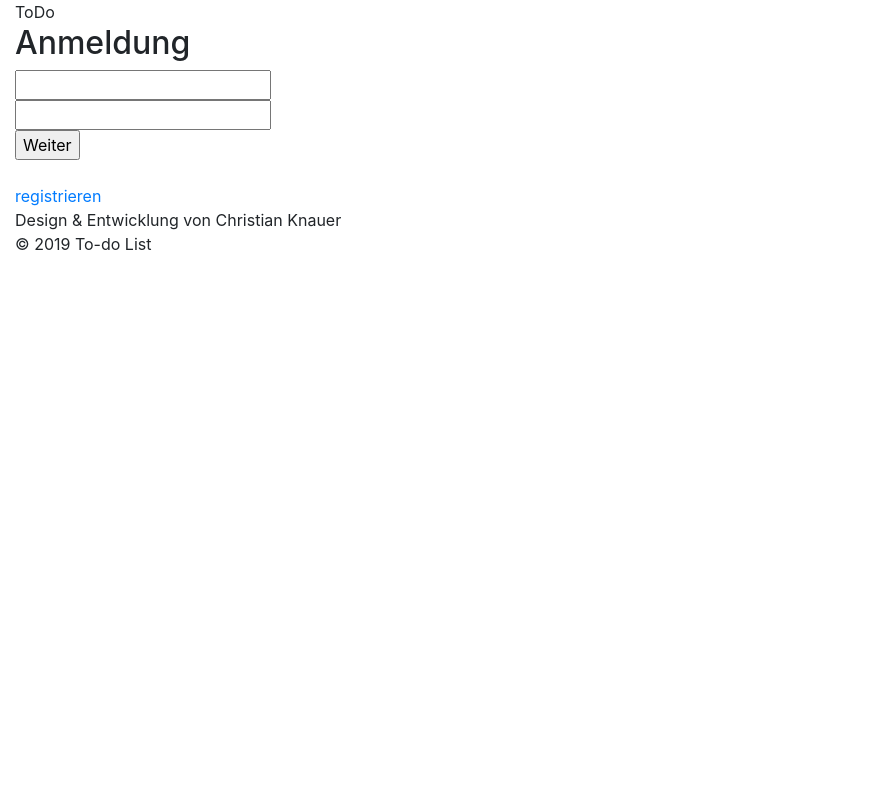
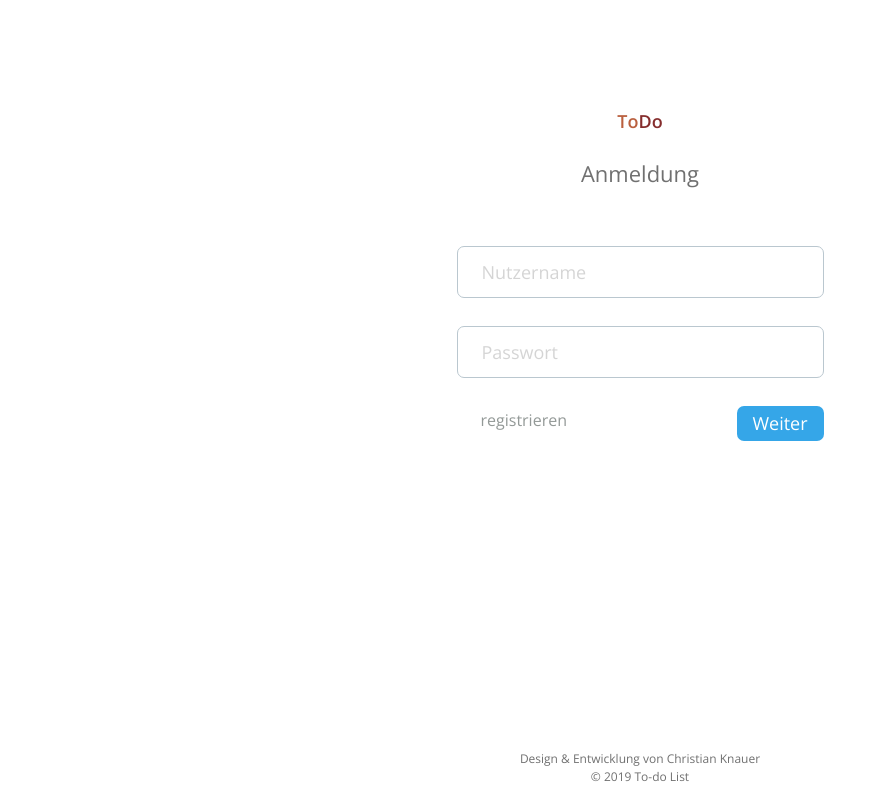
Before and after one commit to ChrisKnauer/todo, a PHP site: page /index.php in a window 1280 px wide. Shown: the whole page, without its empty margins (0-872 px from the left). Run offline with PHP 8.4, Linux system fonts and the light colour scheme; some libraries are stand-ins or nearby versions.

Commit message:
style log in page

```diff
--- a/todo/private/shared/footer.php
+++ b/todo/private/shared/footer.php
@@ -1,8 +1,11 @@
-	<footer>
-		<!--dynamic year-->
-		Design & Entwicklung von Christian Knauer<br>
-		&copy; <?php echo date('Y'); ?> To-do List
-	</footer>
+	<div class="row">
+		<footer>
+			<!--dynamic year-->
+			Design & Entwicklung von Christian Knauer<br>
+			&copy; <?php echo date('Y'); ?> To-do List
+		</footer>
+	</div>
+</div> <!-- close bootstraps container-fluid from header -->
 </body>
 </html>
 
--- a/todo/private/shared/header.php
+++ b/todo/private/shared/header.php
@@ -9,13 +9,16 @@ if(!isset($page_title)) {$page_title = 'ToDo';}
 	<meta charset="utf-8">
 	<meta name="viewport" content="width=device-width, initial-scale=1">
 	<link rel="stylesheet" href="https://maxcdn.bootstrapcdn.com/bootstrap/4.2.1/css/bootstrap.min.css">
+	<link href="https://fonts.googleapis.com/css?family=Open+Sans:400,600" rel="stylesheet">
 	<link rel="stylesheet" media="all" href="<?php echo WWW_ROOT . "/stylesheets/style.css" ?>">
 </head>
 <body>
 <div class="container-fluid">
-	<header>
-		<span class="logo"><?php echo "ToDo" ?></span>
-		<h2><?php echo h($h2) ?></h2>
+	<header class=header_welcome>
+		<div class="logo"><?php echo "<span id='to'>To</span><span id='do'>Do</span>"; ?></div>
+		<div class="h2_welcome">
+			<h2><?php echo h($h2) ?></h2>
+		</div>
 	</header>
 
 	<?php echo display_session_message(); ?>
--- a/todo/private/shared/header_login.php
+++ b/todo/private/shared/header_login.php
@@ -9,6 +9,7 @@ if(!isset($page_title)) {$page_title = 'ToDo';}
 	<meta charset="utf-8">
 	<meta name="viewport" content="width=device-width, initial-scale=1">
 	<link rel="stylesheet" href="https://maxcdn.bootstrapcdn.com/bootstrap/4.2.1/css/bootstrap.min.css">
+	<link href="https://fonts.googleapis.com/css?family=Open+Sans:400,600" rel="stylesheet">
 	<link rel="stylesheet" media="all" href="<?php echo WWW_ROOT . "/stylesheets/style.css" ?>">
 </head>
 <body>
--- a/todo/public/index.php
+++ b/todo/public/index.php
@@ -58,14 +58,18 @@ include(SHARED_PATH . '/header.php');
 	<form action="<?php echo WWW_ROOT . '/index.php'?>" method="post">
 
 		<!-- Username<br> -->
-		<input type="text" name="username"><br>
+		<input type="text" name="username" placeholder="Nutzername"><br>
 		<!-- Password<br> -->
-		<input type="password" name="password" value=""><br>
-		<input type="submit" name="submit" value="Weiter">
-
+		<input type="password" name="password" value="" placeholder="Passwort"><br>
+		<div class="row">
+			<div class="col text-right">
+		<input class="weiter" type="submit" name="submit" value="Weiter">
+			</div>
 	</form><br>
-
-	<a href="<?php echo WWW_ROOT . '/register.php' ?>">registrieren</a>
+			<div class="col order-first text-left">
+				<a class="side_text" href="<?php echo WWW_ROOT . '/register.php' ?>">registrieren</a>
+			</div>
+		</div>
 
 </div>
 
--- a/todo/public/stylesheets/style.css
+++ b/todo/public/stylesheets/style.css
@@ -1,16 +1,103 @@
-/*body {
-	width: 900px;
+/* ============================================================
+  Reset/Base CSS
+============================================================ */
+
+/*no need, we're using bootstrap*/
+
+/* ============================================================
+  Global Rules
+============================================================ */
+body {
+	background-color: #fff;
+    font-family: 'Open Sans', sans-serif;
+    font-size: 18px;
+    color: #707070;
+
+    /*for sticky footer*/
+    min-height: 100vh;
+    position: relative;
+    padding-bottom: 220px;
+
+    /*border: 5px solid green;*/
 }
-header, nav, footer, .user  {
+h2 {
+	font-size: 22px;
+
+	/*border: 1px solid green;*/
+}
+form {
+	text-align: center;
+	max-width: 367px;
+	margin: 0 auto;
+
+	/*border: 1px solid green;*/
+}
+input {
+	width: 100%;
+	height: 52px;
+	padding-left: 24px;
+	border-radius: 7px;
+	border: 0.5px solid #bac7cf;
+	margin-bottom: 28px;
+}
+input::placeholder {
+	opacity: .3;
+}
+/* ============================================================
+  Layout
+============================================================ */
+header {
+	margin-bottom: 60px;
+}
+.header_welcome {
+	text-align: center;
+	padding-top: 108px;
+
+	/*border: 1px solid green;*/
+}
+#content {
+
+	/*border: 1px solid green;*/
+}
+footer {
+	position: absolute;
+	bottom: 0;
+	height: 50px;
 	width: 100%;
 	text-align: center;
+	font-size: 12px;
+	color: ##939997;
+
+	/*border: 1px solid green;*/
 }
-header, footer {
-	background: skyblue;
+/* ============================================================
+  Component Rules
+============================================================ */
+.logo {
+	margin-bottom: 25px;
+	font-weight: 600;
+
+	/*border: 1px solid green;*/
 }
-h2 {
-	margin: 10px 0px;
+#to {
+	color: #BA603F;
 }
-#content {
-	height: 400px;
-}*/
+#do {
+	color: #852D2D;
+}
+.side_text {
+	padding-left: 24px;
+	color: #939997;
+	font-size: 16px;
+}
+.weiter {
+	max-width: 87px;
+	height: 35px;
+	padding: 0px;
+	color: #fff;
+	border: none;
+	background-color: #35A6E8;
+}
+/* ============================================================
+  END Component Rules
+============================================================ */
```
